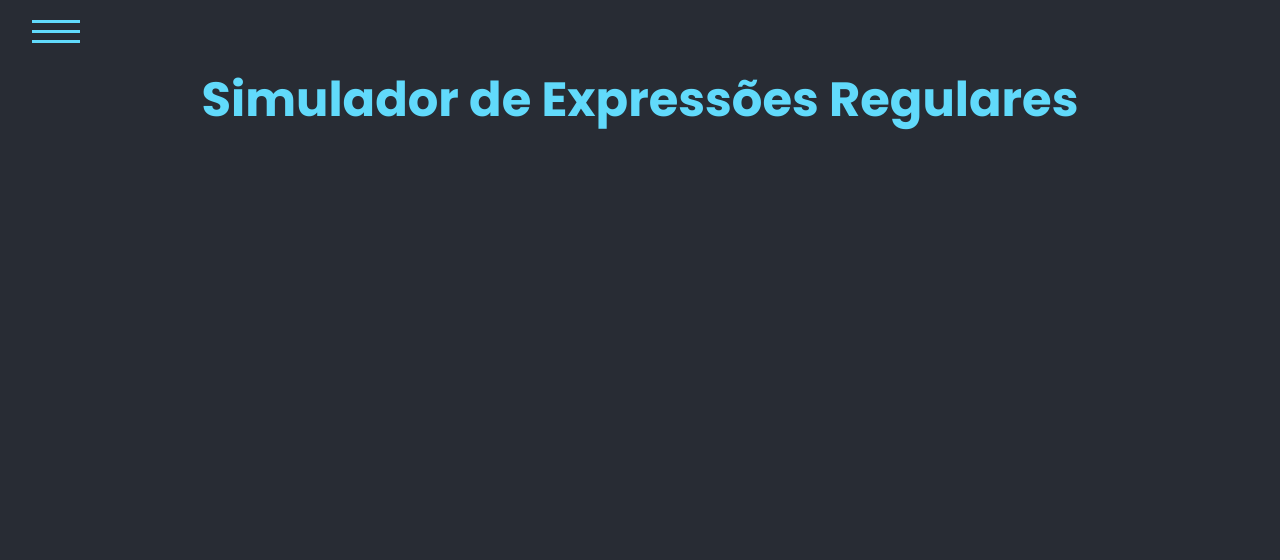
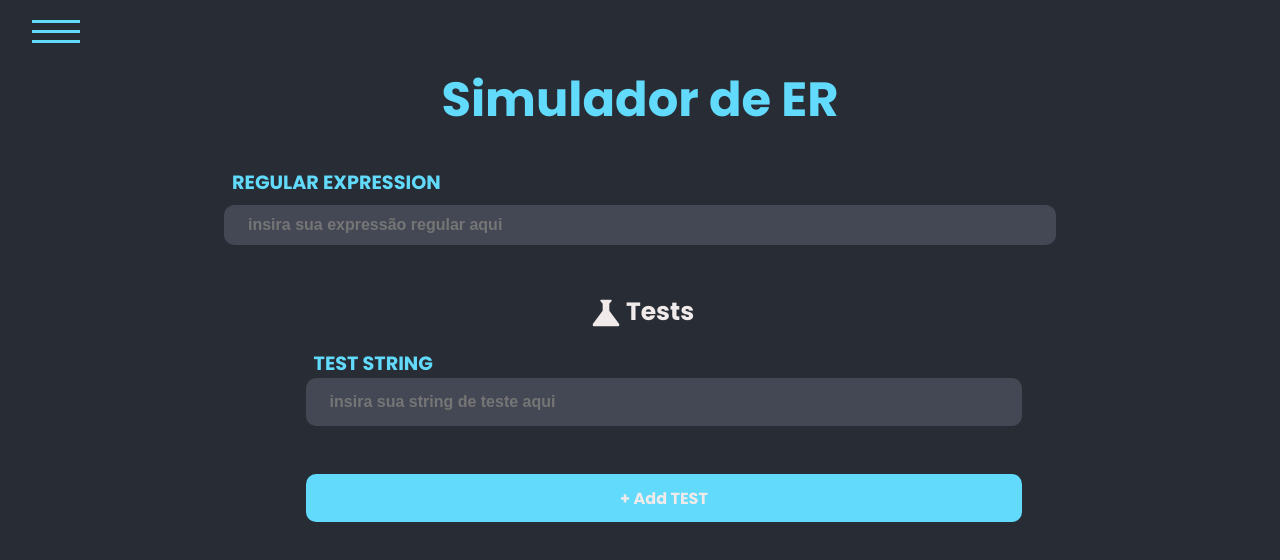
Before and after one commit to Matheusmdr/Simulador-de-Linguagens-Regulares, a React (Create React App) app: page /simulador-er in a window 1280 px wide. Shown: the top 560 px of the page. Built offline with nearby package versions, Linux system fonts and the light colour scheme.

Commit message:
feat: add regex-input and tests section in SimuladorER

```diff
--- a/src/pages/SimuladorER/SimuladorER.js
+++ b/src/pages/SimuladorER/SimuladorER.js
@@ -1,11 +1,66 @@
+import { useState } from "react";
 import { Header } from "../../components/Header/Header";
+import ScienceIcon from '@mui/icons-material/Science';
+import RemoveCircleOutlineIcon from '@mui/icons-material/RemoveCircleOutline';
+import "./SimuladorER.scss"
+
 
 export function SimuladorER() {
+    const [count, setCount] = useState(2)
+    const [tests, setTests] = useState([{ id: 1, string: "" },])
+
+    const handleAddTests = () => {
+        setTests([...tests, { id: count, string: "" }])
+        setCount(count + 1)
+    }
+
+    const handleRemoveTests = id => {
+        const values = [...tests];
+        values.splice(values.findIndex(value => value.id === id), 1);
+        setTests(values);
+    }
+
+    const handleChangeInput = (id, event) => {
+        const newInputFields = tests.map(i => {
+            if (id === i.id) {
+                i[event.target.name] = event.target.value
+            }
+            return i;
+        })
+
+        setTests(newInputFields);
+    }
+
+
     return (
         <div>
             <Header />
             <div className="container">
-                <h1 className="title">Simulador de Expressões Regulares</h1>
+                <h1 className="title">Simulador de ER</h1>
+                <div className="page-content">
+                    <div className="RegEX">
+                        <label htmlFor="regex-input"> REGULAR EXPRESSION </label>
+                        <input type="text" name="regex-input" placeholder="insira sua expressão regular aqui" />
+                    </div>
+                    <div className="tests-title">
+                        <ScienceIcon className="science-icon" />
+                        <h2>Tests</h2>
+                    </div>
+                    <div className="tests-container">
+                        {tests.map(test => (
+                            <div className="string-container" key={test.id}>
+                                <RemoveCircleOutlineIcon className={`remove-button ${test.id === 1 ? 'disable-button' : ''}`} disabled={test.id === 1} onClick={() => handleRemoveTests(test.id)}/>
+                                <div  className={`box-string ${test.id === 1 ? 'fix-margin' : ''}`}>
+                                    <label htmlFor="input-string">TEST STRING</label>
+                                    <input type="text" name="input-string" value={test.string} onChange={event => handleChangeInput(test.id, event)} placeholder="insira sua string de teste aqui" />
+                                </div>
+                            </div>
+                        ))}
+                        <div className="box-button">
+                            <button className="add-button" onClick={handleAddTests} >+ Add TEST</button>
+                        </div>
+                    </div>
+                </div>
             </div>
         </div>
     )
--- a/src/pages/SimuladorER/SimuladorER.scss
+++ b/src/pages/SimuladorER/SimuladorER.scss
@@ -0,0 +1,160 @@
+.page-content{
+    width: 100%;
+    display: flex;
+    flex-direction: column;
+
+
+    .RegEX {
+        display: flex;
+        flex-direction: column;
+        justify-content: center;
+        align-items: center;
+        margin-top: 2rem;
+
+        label{
+            width: 65%;
+            font-size: 1.2rem;
+            font-weight: 700;
+            color: #61DAFB;
+            padding-left: 0.5rem;
+        }
+
+        input{
+            width: 65%;
+            height: 2.5rem;
+            background: #434854;
+            color: #F0EBEA;
+            border-radius: 10px;
+            font-size: 1rem;
+            font-weight: bold;
+            font-style: normal;
+            margin-top: 0.5rem;
+            padding-left: 1.5rem;
+            border: 0;
+            &:focus{
+                outline: 1px solid #61DAFB;
+            }
+        }
+    }
+
+    .tests-title{
+        margin-top: 3rem;
+        display: flex;
+        flex-direction: row;
+        justify-content: center;
+
+        .science-icon{
+            width: 40px;
+            height: 40px;
+            color: #F0EBEA;
+        }
+
+        h2{
+            text-align: center;
+            font-size: 25px;
+            color: #F0EBEA;
+        }
+    }
+
+    .tests-container{
+        margin-top: 1rem;
+        display: flex;
+        flex-direction: column;
+        align-items: center;
+
+
+        .string-container{
+            width: 80%;
+            display: flex;
+            flex-direction: row;
+            justify-content: center;
+            align-items: center;
+            margin-bottom: 2rem;
+
+
+            .remove-button{
+                width: 2rem;
+                height:  2rem;
+                margin-top: 2rem;
+                margin-right: 1rem;
+                color: #61646D;
+                font-size: 1.5rem;
+                font-weight: 700;
+                cursor: pointer;
+                transition: 0.2s ease-in-out;
+                &:hover{
+                    opacity: 0.6;
+                }
+            }
+
+            .disable-button {
+                display: none;
+            }
+
+            .fix-margin{
+                margin-left: 3rem;
+            }
+
+            .box-string{
+                width: 70%;
+                display: flex;
+                flex-direction: column;
+                align-items: center;
+
+
+                label{
+                    width: 100%;
+                    font-size: 1.2rem;
+                    font-weight: 700;
+                    color: #61DAFB;
+                    padding-left: 0.5rem;
+                }
+
+                input{
+                    width: 100%;
+                    height: 3rem;
+                    background: #434854;
+                    color: #F0EBEA;
+                    border-radius: 10px;
+                    font-size: 1rem;
+                    font-weight: bold;
+                    font-style: normal;
+                    padding-left: 1.5rem;
+                    border: 0;
+                    &:focus{
+                        outline: 1px solid #61DAFB;
+                    }
+                }
+            }
+        }
+
+        .box-button{
+            width: 80%;
+                display: flex;
+                flex-direction: column;
+                align-items: center;
+                margin-bottom: 4rem;
+
+            .add-button{
+                width: 70%;
+                text-align: center;
+                justify-self: center;
+                height: 3rem;
+                border: none;
+                border-radius: 10px;
+                font-size: 1rem;
+                font-weight: bold;
+                font-family:'Poppins', sans-serif;
+                margin: 1rem 0 0 3rem;
+                color: #F0EBEA;
+                background: #61DAFB;
+                cursor: pointer;
+                transition: 0.2s ease-in-out;
+                &:hover{
+                    opacity: 0.6;
+                }
+            }
+        }
+    }
+
+}
```
